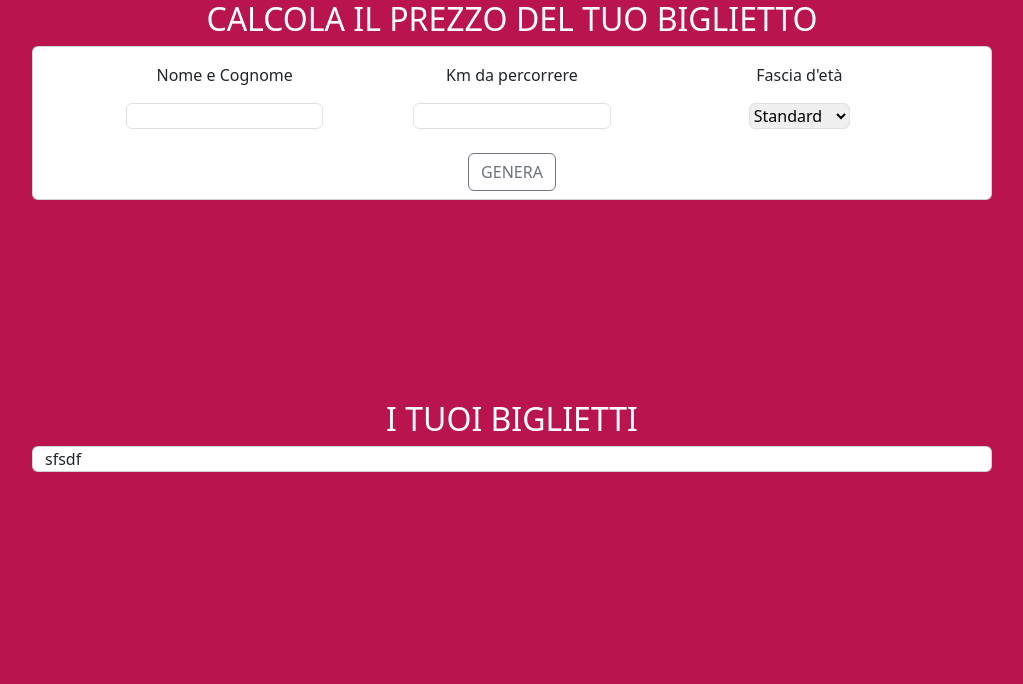
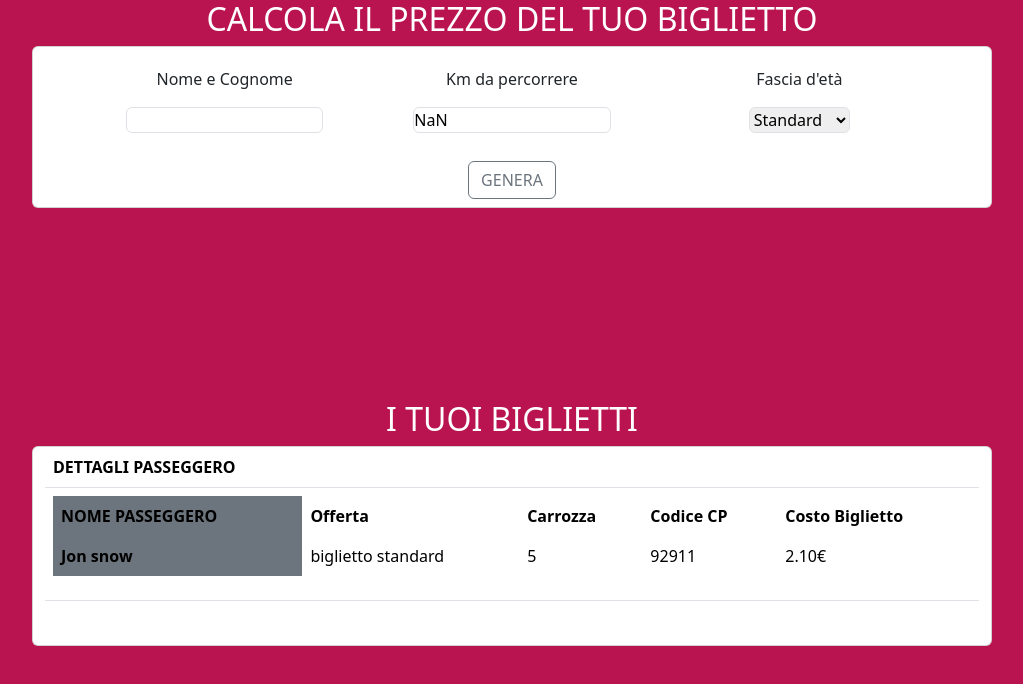
Before and after one commit to RaoulBongarzoni/js-biglietto-treno-form, a plain HTML site: page index.html in a window 1280 px wide. Both pictures are taken after a click on the button "GENERA". Shown: the whole page, without its empty margins (128-1151 px from the left). Drawn offline with nearby package versions, Linux system fonts and the light colour scheme.

Commit message:
ticket generation

```diff
--- a/index.html
+++ b/index.html
@@ -15,16 +15,16 @@
 
             <div class="container card w-75 mx-auto ">
                 <div class="row justify-content-center my-3 px-5">
-                    <div class="col-4 d-inline mx-auto text-center">
+                    <div class="col-12 col-md-4 d-inline mx-auto my-1 text-center">
                         <p>Nome e Cognome</p>
 
                         <input class="border rounded w-75" id="input1" type="text">
                     </div>
-                    <div class="col-4 d-inline mx-auto text-center">
+                    <div class="col-12 col-md-4 d-inline mx-auto my-1 text-center">
                         <p>Km da percorrere</p>
                         <input class="border rounded w-75" id="input2" type="text">
                     </div>
-                    <div class="col-4 mx-auto text-center">
+                    <div class="col-12 col-md-4 mx-auto my-1 text-center">
                         <p>Fascia d'età</p>
                         <select class="border rounded" id="my_eta">
                             <option value="Standard"> Standard</option>
@@ -41,8 +41,54 @@
         </section>
         <section class="h-50">
             <h2 class="text-white text-center">I TUOI BIGLIETTI</h2>
-            <div class="container card w-75 mx-auto">
-                sfsdf
+            <div class="container card w-75 mx-auto h-50">
+                <div class="text-center" id="no-biglietto">
+                    <h4>ANCORA NESSUN BIGLIETTO  :(</h4>
+                </div>
+                <div class="h-75 border-primary justify-content-center d-none" id="biglietto">
+
+                        <table class="table">
+                            <thead>
+                                <tr>
+                                    <th scope="col" class="col " >DETTAGLI PASSEGGERO</th>
+                                </tr>
+                            </thead>
+                            <tbody>
+                                <tr>
+                                    <td>
+                                        <table class="table table-borderless">
+                                            <thead>
+                                                <tr>
+                                                    <th scope="col" class="bg-secondary">NOME PASSEGGERO</th>
+                                                    <th>Offerta</th>
+                                                    <th>Carrozza</th>
+                                                    <th>Codice CP</th>
+                                                    <th>Costo Biglietto</th>
+                                                </tr>
+                                            </thead>
+                                            <tbody>
+                                                <tr>
+                                                    <th scope="col" class="bg-secondary">
+                                                        <span class="align-top" id="NomePasseggero">
+                                                            Jon snow</th>
+                                                        </span>
+                                                    <td class="vertical-align-end" id="sconto">biglietto standard</td>
+                                                    <td class="vertical-align-end" id="random10">5</td>
+                                                    <td class="vertical-align-end" id="Random5">92911</td>
+                                                    <td class="vertical-align-end" id="costo">2.10€</td>
+                                                </tr>
+                                            </tbody>
+
+                                        </table>
+                                    </td>
+                                </tr>
+
+                            </tbody>
+
+                        </table>
+
+
+                </div>
             </div>
 
         </section>
--- a/js/main.js
+++ b/js/main.js
@@ -3,19 +3,28 @@ let distance=document.querySelector("#input2");
 let btn=document.querySelector("#my_button");
 let eta= document.querySelector("#my_eta");
 const price= 0.21;
-let final_price;
+let final_price = 0;
 
 btn.addEventListener("click",function()
 {
+    distance.value = parseInt(distance.value);
+    final_price= parseInt(price * distance.value);
+
+    if (eta.value=="Minorenne"){
+        final_price= final_price - (final_price * 0.20)
+    }
+    if (eta.value=="Senior"){
+        final_price= final_price - (final_price * 0.40)
+    }
+
+
+    alert(final_price + "   " + distance.value + price + "€");
+
+
+/*     document.getElementById("no-biglietto").classList.add("d-block") */
+    document.getElementById("no-biglietto").classList.add("d-none");
+/*     document.getElementById("biglietto").classList.add("d-block"); */
+    document.getElementById("biglietto").classList.remove("d-none");
 
 
 })
-
-final_price= Math.round(((distance * price) + Number.EPSILON) * 100) /100;
-
-if(eta.value == "Minorenne"){
-    final_price=Math.round(((final_price - (final_price * 20 / 100)) + Number.EPSILON) * 100) /100;
-}
-if(eta.value == "senior"){
-    final_price=Math.round(((final_price - (final_price * 40 / 100)) + Number.EPSILON) * 100) /100;
-}
```
